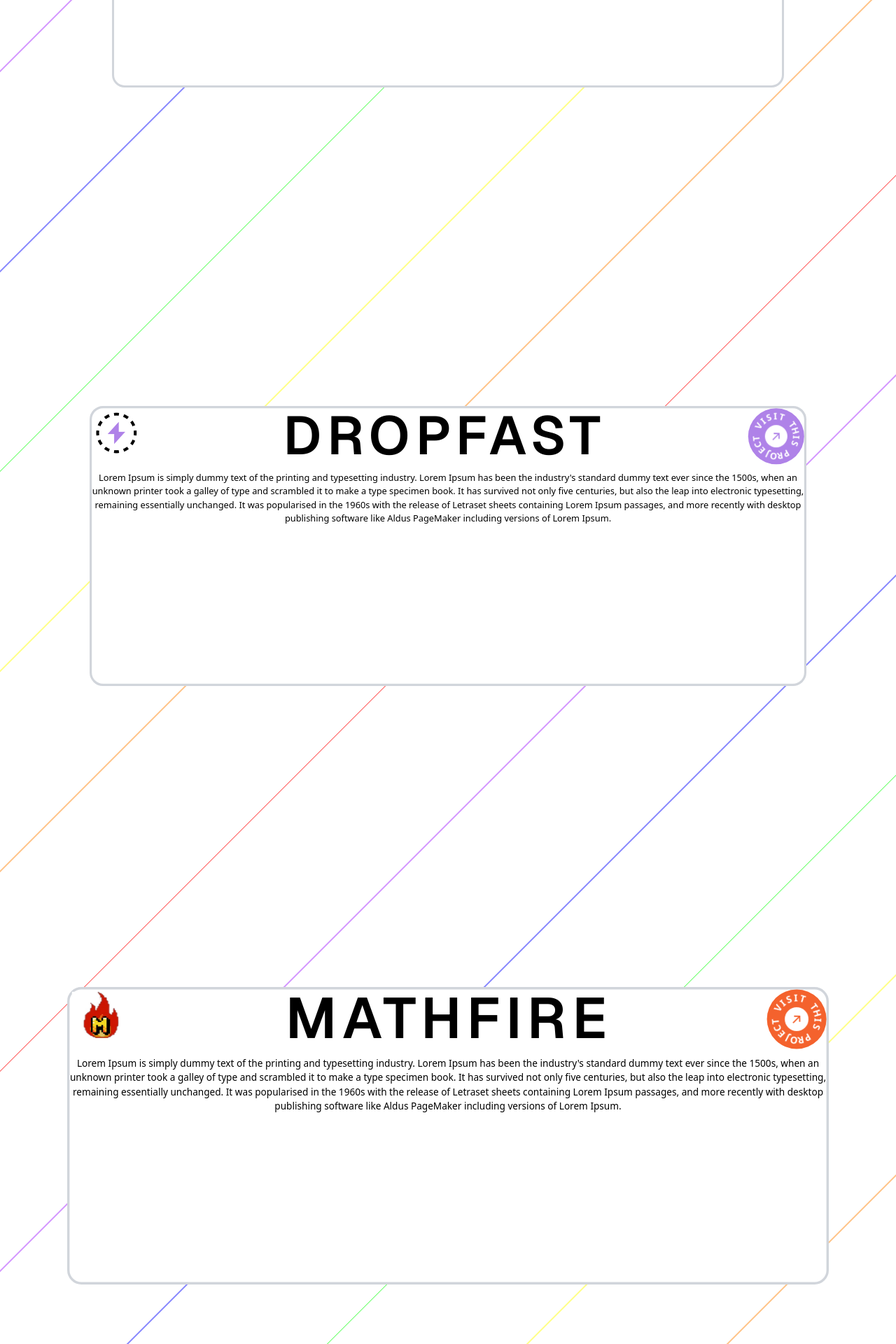
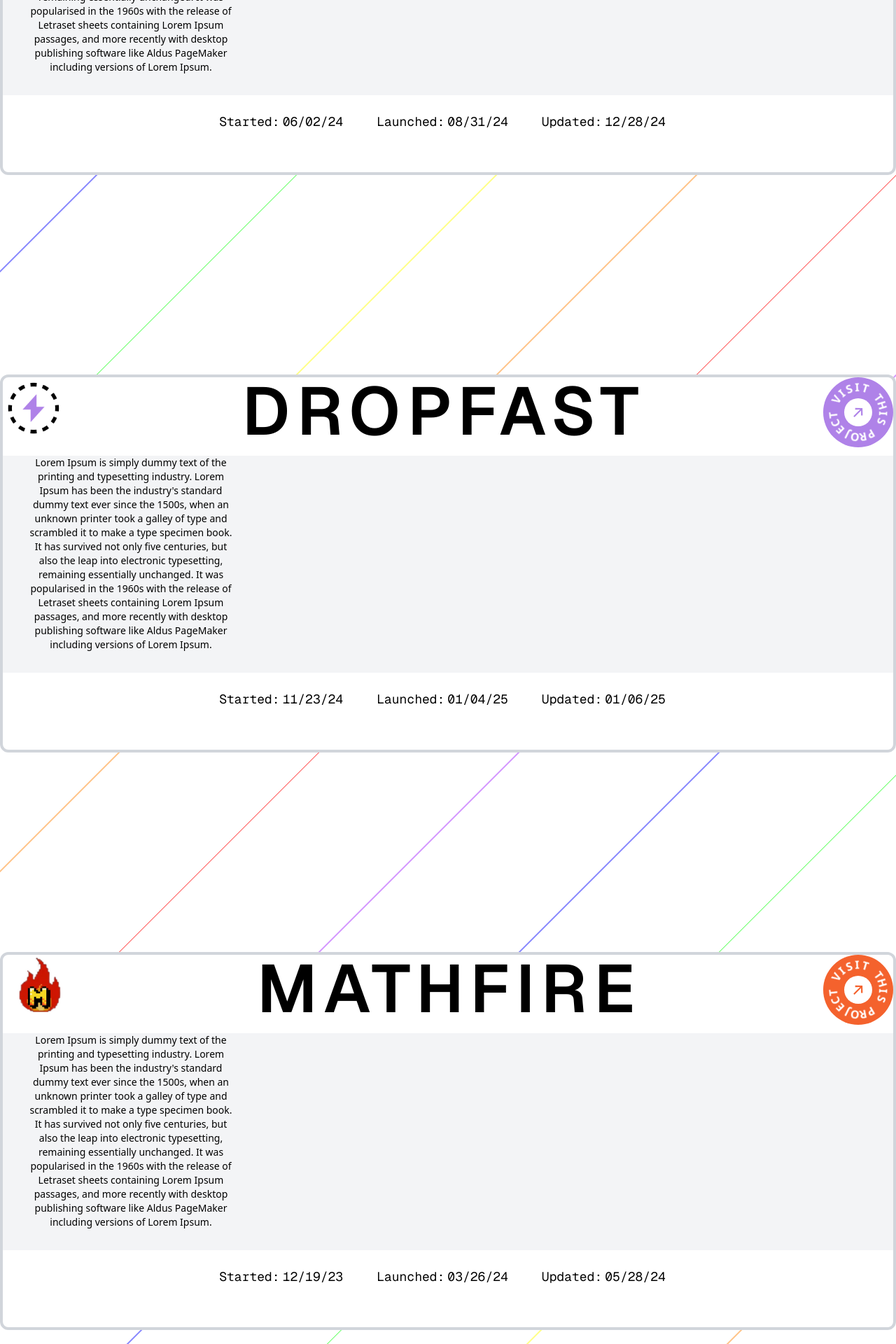
Before and after one commit to TheWiseGhost/Portfolio, a Next.js app: page / in a window 1280 px wide. Shown: the part 2040-3960 px from the top of the page at 70% size. Built offline with nearby package versions, Linux system fonts and the light colour scheme.

Commit message:
Little projects work

```diff
--- a/src/app/globals.css
+++ b/src/app/globals.css
@@ -532,16 +532,15 @@ path.two {
   flex-direction: column;
   position: relative;
   top: -25%;
-  height: 500px;
+  height: 540px;
   width: 100%;
-  border-radius: 16px;
+  border-radius: 6px;
   transform-origin: top;
 }
 
 .cardContainer .card h2 {
   text-align: center;
   margin: 0px;
-  font-size: 28px;
 }
 
 .cardContainer .card .body {
--- a/src/components/projects/Card.jsx
+++ b/src/components/projects/Card.jsx
@@ -12,9 +12,9 @@ const Card = ({ i, progress, range, targetScale, children }) => {
       <motion.div
         style={{
           scale,
-          top: `calc(${i * 30}px)`,
+          top: `calc(${i * 25}px - 20px)`,
         }}
-        className="card w-full"
+        className="card"
       >
         {children}
       </motion.div>
--- a/src/components/projects/Projects.jsx
+++ b/src/components/projects/Projects.jsx
@@ -42,7 +42,7 @@ const Projects = () => {
     <>
       <main className="relative pt-10 pb-20">
         {projects.map((project, i) => {
-          const targetScale = 1 - (projects.length - i) * 0.05;
+          const targetScale = 1 - (projects.length - i) * 0;
           return (
             <Card
               key={`p_${i}`}
--- a/src/components/projects/my_projects/DropFast.jsx
+++ b/src/components/projects/my_projects/DropFast.jsx
@@ -1,9 +1,10 @@
 import CircleButton from "@/components/global/CircleButton";
+import StaggeredFade from "@/components/global/StaggeredFade";
 import React from "react";
 
 const DropFast = () => {
   return (
-    <div className="w-full bg-white border-4 rounded-3xl border-gray-300 h-full">
+    <div className="w-full bg-white border-4 rounded-xl border-gray-300 h-full">
       {/* Big Title */}
 
       <div className="flex flex-row justify-between ">
@@ -23,17 +24,45 @@ const DropFast = () => {
       </div>
 
       {/* Paragraph */}
-      <p className="text-base text-center">
-        Lorem Ipsum is simply dummy text of the printing and typesetting
-        industry. Lorem Ipsum has been the industry's standard dummy text ever
-        since the 1500s, when an unknown printer took a galley of type and
-        scrambled it to make a type specimen book. It has survived not only five
-        centuries, but also the leap into electronic typesetting, remaining
-        essentially unchanged. It was popularised in the 1960s with the release
-        of Letraset sheets containing Lorem Ipsum passages, and more recently
-        with desktop publishing software like Aldus PageMaker including versions
-        of Lorem Ipsum.
-      </p>
+      <div className="flex flex-row px-8 h-[310px] overflow-hidden bg-gray-100">
+        <div className="flex flex-col w-1/4">
+          <p className="text-sm text-center">
+            Lorem Ipsum is simply dummy text of the printing and typesetting
+            industry. Lorem Ipsum has been the industry's standard dummy text
+            ever since the 1500s, when an unknown printer took a galley of type
+            and scrambled it to make a type specimen book. It has survived not
+            only five centuries, but also the leap into electronic typesetting,
+            remaining essentially unchanged. It was popularised in the 1960s
+            with the release of Letraset sheets containing Lorem Ipsum passages,
+            and more recently with desktop publishing software like Aldus
+            PageMaker including versions of Lorem Ipsum.
+          </p>
+        </div>
+      </div>
+
+      <div className="flex flex-row px-8 font-gm items-center justify-center space-x-12 pt-6 pr-12">
+        <div className="flex flex-row items-center justify-center">
+          <span className="pr-1 text-lg">Started: </span>{" "}
+          <StaggeredFade
+            text="11/23/24"
+            className="text-black font-gm text-lg"
+          />
+        </div>
+        <div className="flex flex-row items-center justify-center">
+          <span className="pr-1 text-lg">Launched: </span>{" "}
+          <StaggeredFade
+            text="01/04/25"
+            className="text-black font-gm text-lg"
+          />
+        </div>
+        <div className="flex flex-row items-center justify-center">
+          <span className="pr-1 text-lg">Updated: </span>{" "}
+          <StaggeredFade
+            text="01/06/25"
+            className="text-black font-gm text-lg"
+          />
+        </div>
+      </div>
     </div>
   );
 };
--- a/src/components/projects/my_projects/MathFire.jsx
+++ b/src/components/projects/my_projects/MathFire.jsx
@@ -1,9 +1,10 @@
 import CircleButton from "@/components/global/CircleButton";
+import StaggeredFade from "@/components/global/StaggeredFade";
 import React from "react";
 
 const MathFire = () => {
   return (
-    <div className="w-full bg-white border-4 rounded-3xl border-solid border-gray-300 h-full">
+    <div className="w-full bg-white border-4 rounded-xl border-solid border-gray-300 h-full">
       {/* Big Title */}
       <div className="flex flex-row justify-between ">
         <img src="MathFireLogo.png" className="w-24 h-20 m-1" />
@@ -22,17 +23,45 @@ const MathFire = () => {
       </div>
 
       {/* Paragraph */}
-      <p className="text-base text-center">
-        Lorem Ipsum is simply dummy text of the printing and typesetting
-        industry. Lorem Ipsum has been the industry's standard dummy text ever
-        since the 1500s, when an unknown printer took a galley of type and
-        scrambled it to make a type specimen book. It has survived not only five
-        centuries, but also the leap into electronic typesetting, remaining
-        essentially unchanged. It was popularised in the 1960s with the release
-        of Letraset sheets containing Lorem Ipsum passages, and more recently
-        with desktop publishing software like Aldus PageMaker including versions
-        of Lorem Ipsum.
-      </p>
+      <div className="flex flex-row px-8 h-[310px] overflow-hidden bg-gray-100">
+        <div className="flex flex-col w-1/4">
+          <p className="text-sm text-center">
+            Lorem Ipsum is simply dummy text of the printing and typesetting
+            industry. Lorem Ipsum has been the industry's standard dummy text
+            ever since the 1500s, when an unknown printer took a galley of type
+            and scrambled it to make a type specimen book. It has survived not
+            only five centuries, but also the leap into electronic typesetting,
+            remaining essentially unchanged. It was popularised in the 1960s
+            with the release of Letraset sheets containing Lorem Ipsum passages,
+            and more recently with desktop publishing software like Aldus
+            PageMaker including versions of Lorem Ipsum.
+          </p>
+        </div>
+      </div>
+
+      <div className="flex flex-row px-8 font-gm items-center justify-center space-x-12 pt-6 pr-12">
+        <div className="flex flex-row items-center justify-center">
+          <span className="pr-1 text-lg">Started: </span>{" "}
+          <StaggeredFade
+            text="12/19/23"
+            className="text-black font-gm text-lg"
+          />
+        </div>
+        <div className="flex flex-row items-center justify-center">
+          <span className="pr-1 text-lg">Launched: </span>{" "}
+          <StaggeredFade
+            text="03/26/24"
+            className="text-black font-gm text-lg"
+          />
+        </div>
+        <div className="flex flex-row items-center justify-center">
+          <span className="pr-1 text-lg">Updated: </span>{" "}
+          <StaggeredFade
+            text="05/28/24"
+            className="text-black font-gm text-lg"
+          />
+        </div>
+      </div>
     </div>
   );
 };
--- a/src/components/projects/my_projects/NoteSlide.jsx
+++ b/src/components/projects/my_projects/NoteSlide.jsx
@@ -1,9 +1,10 @@
 import CircleButton from "@/components/global/CircleButton";
+import StaggeredFade from "@/components/global/StaggeredFade";
 import React from "react";
 
 const NoteSlide = () => {
   return (
-    <div className="w-full bg-white h-full border-4 rounded-3xl border-gray-300">
+    <div className="w-full bg-white h-full border-4 rounded-xl border-gray-300">
       {/* Big Title */}
       <div className="flex flex-row justify-between ">
         <img src="NoteSlideLogo.png" className="w-20 h-20 m-1" />
@@ -20,17 +21,45 @@ const NoteSlide = () => {
       </div>
 
       {/* Paragraph */}
-      <p className="text-base text-center">
-        Lorem Ipsum is simply dummy text of the printing and typesetting
-        industry. Lorem Ipsum has been the industry's standard dummy text ever
-        since the 1500s, when an unknown printer took a galley of type and
-        scrambled it to make a type specimen book. It has survived not only five
-        centuries, but also the leap into electronic typesetting, remaining
-        essentially unchanged. It was popularised in the 1960s with the release
-        of Letraset sheets containing Lorem Ipsum passages, and more recently
-        with desktop publishing software like Aldus PageMaker including versions
-        of Lorem Ipsum.
-      </p>
+      <div className="flex flex-row px-8 h-[310px] overflow-hidden bg-gray-100">
+        <div className="flex flex-col w-1/4">
+          <p className="text-sm text-center">
+            Lorem Ipsum is simply dummy text of the printing and typesetting
+            industry. Lorem Ipsum has been the industry's standard dummy text
+            ever since the 1500s, when an unknown printer took a galley of type
+            and scrambled it to make a type specimen book. It has survived not
+            only five centuries, but also the leap into electronic typesetting,
+            remaining essentially unchanged. It was popularised in the 1960s
+            with the release of Letraset sheets containing Lorem Ipsum passages,
+            and more recently with desktop publishing software like Aldus
+            PageMaker including versions of Lorem Ipsum.
+          </p>
+        </div>
+      </div>
+
+      <div className="flex flex-row px-8 font-gm items-center justify-center space-x-12 pt-6 pr-12">
+        <div className="flex flex-row items-center justify-center">
+          <span className="pr-1 text-lg">Started: </span>{" "}
+          <StaggeredFade
+            text="06/02/24"
+            className="text-black font-gm text-lg"
+          />
+        </div>
+        <div className="flex flex-row items-center justify-center">
+          <span className="pr-1 text-lg">Launched: </span>{" "}
+          <StaggeredFade
+            text="08/31/24"
+            className="text-black font-gm text-lg"
+          />
+        </div>
+        <div className="flex flex-row items-center justify-center">
+          <span className="pr-1 text-lg">Updated: </span>{" "}
+          <StaggeredFade
+            text="12/28/24"
+            className="text-black font-gm text-lg"
+          />
+        </div>
+      </div>
     </div>
   );
 };
--- a/src/components/projects/my_projects/RiceML.jsx
+++ b/src/components/projects/my_projects/RiceML.jsx
@@ -1,9 +1,10 @@
 import CircleButton from "@/components/global/CircleButton";
+import StaggeredFade from "@/components/global/StaggeredFade";
 import React from "react";
 
 const RiceML = () => {
   return (
-    <div className="w-full bg-white border-4 rounded-3xl border-gray-300 h-full">
+    <div className="w-full bg-white border-4 rounded-xl border-gray-300 h-full">
       {/* Big Title */}
       <div className="flex flex-row justify-between ">
         <img src="MLLogo.png" className="h-20 m-2" />
@@ -22,17 +23,45 @@ const RiceML = () => {
       </div>
 
       {/* Paragraph */}
-      <p className="text-base text-center">
-        Lorem Ipsum is simply dummy text of the printing and typesetting
-        industry. Lorem Ipsum has been the industry's standard dummy text ever
-        since the 1500s, when an unknown printer took a galley of type and
-        scrambled it to make a type specimen book. It has survived not only five
-        centuries, but also the leap into electronic typesetting, remaining
-        essentially unchanged. It was popularised in the 1960s with the release
-        of Letraset sheets containing Lorem Ipsum passages, and more recently
-        with desktop publishing software like Aldus PageMaker including versions
-        of Lorem Ipsum.
-      </p>
+      <div className="flex flex-row px-8 h-[310px] overflow-hidden bg-gray-100">
+        <div className="flex flex-col w-1/4">
+          <p className="text-sm text-center">
+            Lorem Ipsum is simply dummy text of the printing and typesetting
+            industry. Lorem Ipsum has been the industry's standard dummy text
+            ever since the 1500s, when an unknown printer took a galley of type
+            and scrambled it to make a type specimen book. It has survived not
+            only five centuries, but also the leap into electronic typesetting,
+            remaining essentially unchanged. It was popularised in the 1960s
+            with the release of Letraset sheets containing Lorem Ipsum passages,
+            and more recently with desktop publishing software like Aldus
+            PageMaker including versions of Lorem Ipsum.
+          </p>
+        </div>
+      </div>
+
+      <div className="flex flex-row px-8 font-gm items-center justify-center space-x-12 pt-6 pr-12">
+        <div className="flex flex-row items-center justify-center">
+          <span className="pr-1 text-lg">Started: </span>{" "}
+          <StaggeredFade
+            text="01/01/24"
+            className="text-black font-gm text-lg"
+          />
+        </div>
+        <div className="flex flex-row items-center justify-center">
+          <span className="pr-1 text-lg">Launched: </span>{" "}
+          <StaggeredFade
+            text="01/18/24"
+            className="text-black font-gm text-lg"
+          />
+        </div>
+        <div className="flex flex-row items-center justify-center">
+          <span className="pr-1 text-lg">Updated: </span>{" "}
+          <StaggeredFade
+            text="01/22/24"
+            className="text-black font-gm text-lg"
+          />
+        </div>
+      </div>
     </div>
   );
 };
--- a/src/components/projects/my_projects/SaleSight.jsx
+++ b/src/components/projects/my_projects/SaleSight.jsx
@@ -1,9 +1,10 @@
 import CircleButton from "@/components/global/CircleButton";
+import StaggeredFade from "@/components/global/StaggeredFade";
 import React from "react";
 
 const SaleSight = () => {
   return (
-    <div className="w-full bg-white border-4 rounded-3xl border-solid border-gray-300 h-full">
+    <div className="w-full bg-white border-4 rounded-xl border-solid border-gray-300 h-full">
       {/* Big Title */}
       <div className="flex flex-row justify-between ">
         <img src="SaleSightLogo.png" className="h-20 mt-2 m-1" />
@@ -22,17 +23,45 @@ const SaleSight = () => {
       </div>
 
       {/* Paragraph */}
-      <p className="text-base text-center">
-        Lorem Ipsum is simply dummy text of the printing and typesetting
-        industry. Lorem Ipsum has been the industry's standard dummy text ever
-        since the 1500s, when an unknown printer took a galley of type and
-        scrambled it to make a type specimen book. It has survived not only five
-        centuries, but also the leap into electronic typesetting, remaining
-        essentially unchanged. It was popularised in the 1960s with the release
-        of Letraset sheets containing Lorem Ipsum passages, and more recently
-        with desktop publishing software like Aldus PageMaker including versions
-        of Lorem Ipsum.
-      </p>
+      <div className="flex flex-row px-8 h-[310px] overflow-hidden bg-gray-100">
+        <div className="flex flex-col w-1/4">
+          <p className="text-sm text-center">
+            Lorem Ipsum is simply dummy text of the printing and typesetting
+            industry. Lorem Ipsum has been the industry's standard dummy text
+            ever since the 1500s, when an unknown printer took a galley of type
+            and scrambled it to make a type specimen book. It has survived not
+            only five centuries, but also the leap into electronic typesetting,
+            remaining essentially unchanged. It was popularised in the 1960s
+            with the release of Letraset sheets containing Lorem Ipsum passages,
+            and more recently with desktop publishing software like Aldus
+            PageMaker including versions of Lorem Ipsum.
+          </p>
+        </div>
+      </div>
+
+      <div className="flex flex-row px-8 font-gm items-center justify-center space-x-12 pt-6 pr-12">
+        <div className="flex flex-row items-center justify-center">
+          <span className="pr-1 text-lg">Started: </span>{" "}
+          <StaggeredFade
+            text="06/02/24"
+            className="text-black font-gm text-lg"
+          />
+        </div>
+        <div className="flex flex-row items-center justify-center">
+          <span className="pr-1 text-lg">Launched: </span>{" "}
+          <StaggeredFade
+            text="08/28/24"
+            className="text-black font-gm text-lg"
+          />
+        </div>
+        <div className="flex flex-row items-center justify-center">
+          <span className="pr-1 text-lg">Updated: </span>{" "}
+          <StaggeredFade
+            text="8/28/24"
+            className="text-black font-gm text-lg"
+          />
+        </div>
+      </div>
     </div>
   );
 };
```
